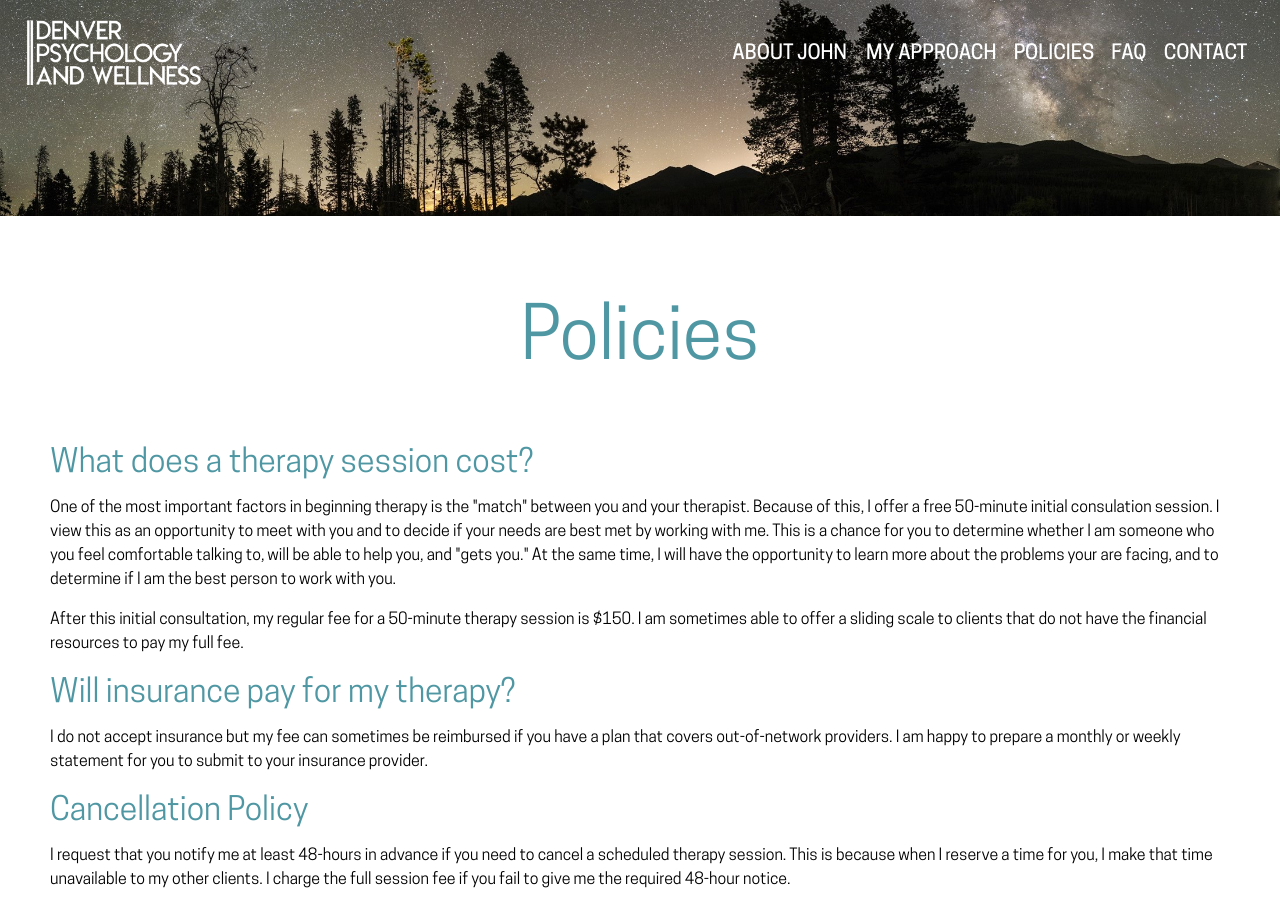
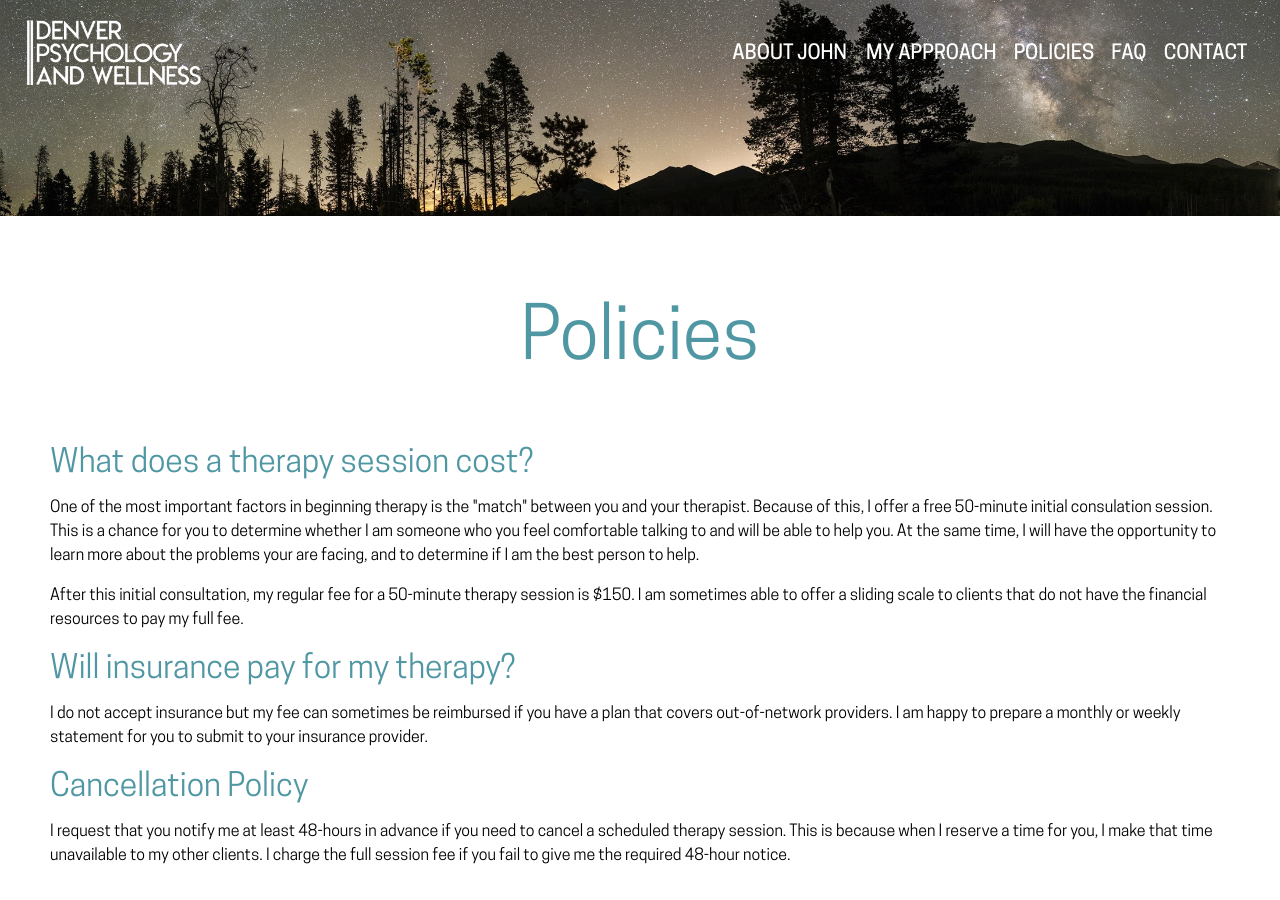
Before and after one commit to prodmage/denverpsychologyandwellness.com, a Jekyll site: the page built from policies/index.html, in a window 1280 px wide and 900 px high. Built offline with Jekyll 4.4.1, drawn with Linux system fonts in a browser that asks for light colours; nearby versions of some CDN libraries.

Commit message:
Fixed content across site

```diff
--- a/about/index.html
+++ b/about/index.html
@@ -9,5 +9,5 @@ banner_url: images/red-mountains-banner.jpg
 </div>
 <section class="about-content">
 <img src="{{ site.base_url }}/images/john-headshot.jpg" class="left about-me-img">
-<p>Dr. Bodycombe has a Doctorate in Clinical Psychology from the University of Denver - GSPP, and is a Licensed Psychologist Candidate in Colorado who works as a primary individual therapist in Denver, Colorado. He has five years of clinical experience and during that time has worked worked with people in a variety of settings, and with a wide range of issues.  Dr. Bodycombe specializes in treatment of self-esteem, anxiety, depression, trauma, relationship issues and men's issues.</p>
+<p>Dr. Bodycombe has a Doctorate in Clinical Psychology from the University of Denver - GSPP, and is a Licensed Psychologist Candidate in Colorado who works as a primary individual therapist in Denver, Colorado. He has five years of clinical experience and during that time has worked worked with people in a variety of settings including university counseling centers, community non-profits, post-secondary support organizations, and corrections facilities.  Dr. Bodycombe specializes in treatment of self-esteem, anxiety, depression, trauma, relationship issues and men's issues.</p>
 </section>
--- a/contact/index.html
+++ b/contact/index.html
@@ -7,7 +7,7 @@ banner_url: images/green-mountains-banner.jpg
 	<h2>Contact John</h2>
 </div>
 <section class="contact-content">
-	<p>You can reach Dr. Bodycombe at {{ site.phone_number }} and may leave a voicemail at this number.</p>
+	<p>You can reach Dr. Bodycombe at {{ site.phone_number }} .</p>
 	<p>Denver Psychology and Wellness' office is located at:</p>
 	<p><strong>{{ site.address }}</strong></p>
 
--- a/index.html
+++ b/index.html
@@ -8,5 +8,5 @@ title: Individual, Couples & Group Therapy
 
 <section class="homepage-content">
 	<h3>Dr. John Bodycombe</h3>
-	<p class="center">Developing trust and safety with another person is a process.  It is hard to open up about your experiences, your thoughts, and your feelings with close friends, let alone a therapist.  Because of this it is important that you choose to work with someone who you feel "gets you."  Therapy can be a powerful process which helps us to deal with the difficulties that we face in our lives.  It can facilitate growth, acceptance, and it can increase our knowledge of ourselves and the world around us.  I work to provide a safe, confidential, and trusting environment in which I can come to know you and help you explore your path and the obstacles you are facing. </p>
+	<p class="center">Developing trust and safety with another person is a process.  It is hard to open up about your experiences, your thoughts, and your feelings with close friends, let alone a therapist.  Because of this it is important that you choose to work with someone who you feel "gets you."  Therapy can be a powerful process which helps us to deal with the difficulties that we face in our lives.  It can facilitate growth, acceptance, and it can increase our knowledge of ourselves and the world around us.  I work to provide a safe, confidential, and trusting environment in which I can come to know you, and help you explore your path and the obstacles you are facing. </p>
 </section>
--- a/my-approach/index.html
+++ b/my-approach/index.html
@@ -8,7 +8,7 @@ banner_url: images/sunset-mountains-banner.jpg
 </div>
 <section class="about-content">
 <img src="{{ site.base_url }}/images/backpacker.jpg" class="left about-me-img">
-<p>Taking the first steps towards addressing your problems can be intimidating.  I work from a collaborative, non-judgmental, and empathetic perspective. We may all live in the same world, but our unique individual experiences shape who we are, and how we approach events in our lives. In therapy, I strive to understand your unique world, and to work with you to deepen your understanding of your struggles. I do this by working with you to create a supportive, trusting, and safe therapeutic relationship through which difficult thoughts and feelings related to your struggles can be explored and understood more fully. This new understanding allows you to enact changes and improvements.</p>
+<p>Taking the first steps towards addressing your problems can be intimidating.  I work from a collaborative, non-judgmental, and empathetic perspective. We may all live in the same world, but our unique, individual experiences shape who we are and how we approach events in our lives. In therapy, I strive to understand your unique world, and to work with you to deepen your understanding of your struggles. I do this by working with you to create a supportive, trusting, and safe therapeutic relationship through which difficult thoughts and feelings related to your struggles can be explored and understood more fully. This new understanding allows you to enact changes and improvements in your life.</p>
 
 <p>My individualized and collaborative approach allows me to treat people as the individuals that they are, rather than a diagnosis. No two treatments look the same, but my clinical decisions are guided by experience, consultation, and contemporary research.</p>
 
--- a/policies/index.html
+++ b/policies/index.html
@@ -9,7 +9,7 @@ banner_url: images/night-sky.jpg
 
 <section class="about-content">
 	<h4>What does a therapy session cost?</h4>
-	<p>One of the most important factors in beginning therapy is the "match" between you and your therapist.  Because of this, I offer a free 50-minute initial consulation session.  I view this as an opportunity to meet with you and to decide if your needs are best met by working with me.  This is a chance for you to determine whether I am someone who you feel comfortable talking to, will be able to help you, and "gets you."  At the same time, I will have the opportunity to learn more about the problems your are facing, and to determine if I am the best person to work with you.</p>
+	<p>One of the most important factors in beginning therapy is the "match" between you and your therapist.  Because of this, I offer a free 50-minute initial consulation session.  This is a chance for you to determine whether I am someone who you feel comfortable talking to and will be able to help you.  At the same time, I will have the opportunity to learn more about the problems your are facing, and to determine if I am the best person to help.</p>
 
 	<p>After this initial consultation, my regular fee for a 50-minute therapy session is $150. I am sometimes able to offer a sliding scale to clients that do not have the financial resources to pay my full fee.</p>
 
```
